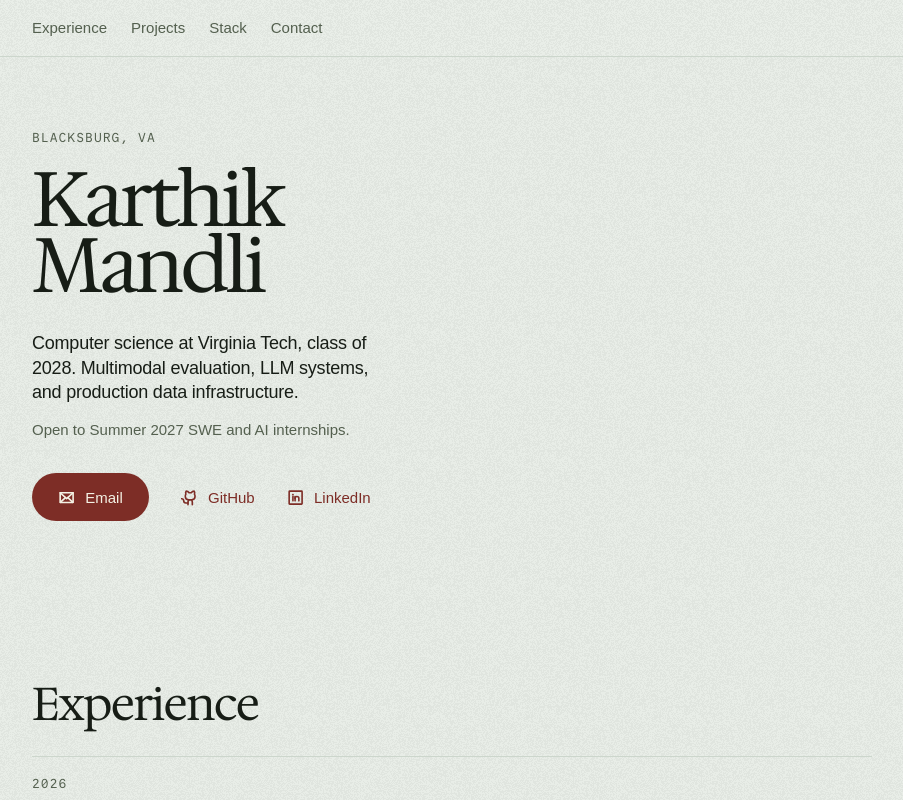
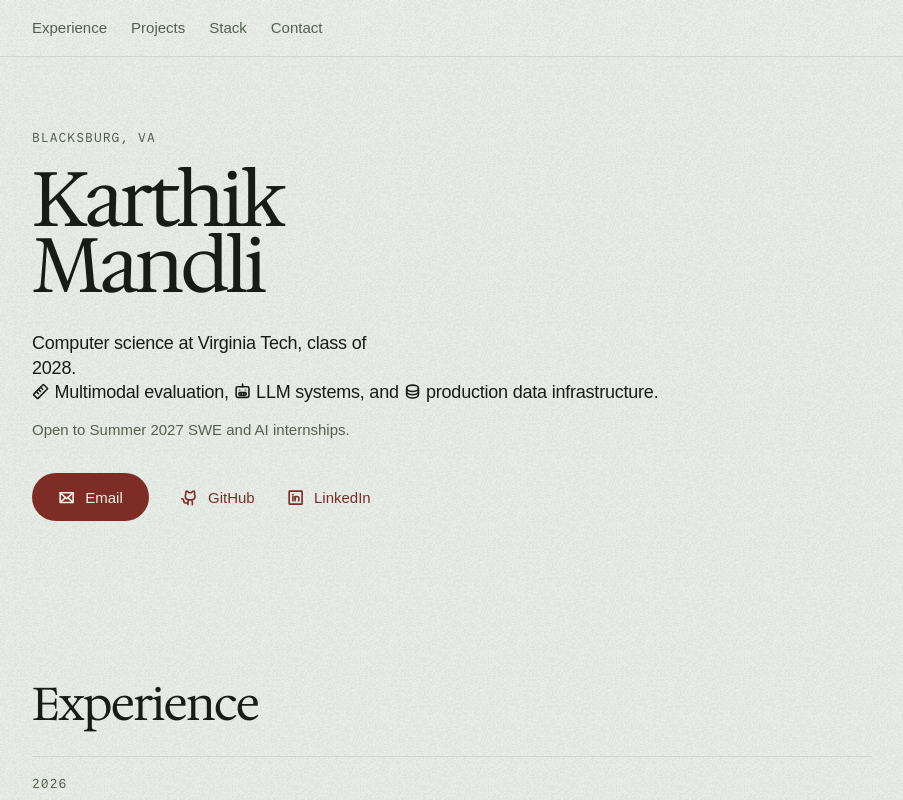
Before and after one commit to karthikm062025S/portfolio, a Next.js app: page / in a window 1280 px wide. Shown: the top 800 px of the page, without its empty margins (188-1091 px from the left). Built offline with nearby package versions, Linux system fonts and the light colour scheme; a web font is replaced by a local one.

Commit message:
Hero: name docks into the nav on scroll, field glyphs draw once

```diff
--- a/app/content.ts
+++ b/app/content.ts
@@ -10,7 +10,13 @@ export const showStories = true;
 export const identity = {
   name: "Karthik Mandli",
   kicker: "Blacksburg, VA",
-  line: "Computer science at Virginia Tech, class of 2028. Multimodal evaluation, LLM systems, and production data infrastructure.",
+  // The hero line: a lead, then the three fields, each with the glyph its rows use further down.
+  lead: "Computer science at Virginia Tech, class of 2028.",
+  fields: [
+    { label: "Multimodal evaluation", glyph: "ruler" },
+    { label: "LLM systems", glyph: "robot" },
+    { label: "production data infrastructure", glyph: "database" },
+  ] as { label: string; glyph: IconName }[],
   sub: "Open to Summer 2027 SWE and AI internships.",
   description:
     "Karthik Mandli, computer science at Virginia Tech. Multimodal evaluation, LLM systems, data infrastructure. Projects: Scout, Prospect, Witness.",
--- a/app/globals.css
+++ b/app/globals.css
@@ -91,6 +91,15 @@ html:not(.js) .theme { display: none }
   .nav a { padding-inline: 8px; font-size: 15px }
 }
 @media (min-width: 1440px) { .nav a { font-size: .9375rem } }
+/* The name docks into the nav's left slot: its track opens from 0fr once html.docked is set, and stays out of the tab order until then. */
+.nav-name { display: grid; grid-template-columns: 0fr; visibility: hidden; margin-right: 0 }
+.nav-name a { min-width: 0; overflow: clip; white-space: nowrap; padding-inline: 0; color: var(--ink); font: 400 18px/1 var(--f-serif); letter-spacing: -.02em }
+.nav-in { justify-content: flex-start }
+.nav-in > nav { margin-right: auto }
+html.docked .nav-name { grid-template-columns: 1fr; visibility: visible; margin-right: 16px }
+@media (max-width: 519px) { .nav-name .last { display: none } }
+@media (min-width: 640px) { html.docked .nav-name { margin-right: 24px } }
+@media (min-width: 1024px) { .nav-name a { font-size: calc(20 * var(--k)) } }
 
 /* ---------- Hero ---------- */
 .hero { padding: calc(var(--sp) * .45) 0 calc(var(--sp) * .5) }
@@ -103,6 +112,8 @@ html:not(.js) .theme { display: none }
 .hlinks { display: flex; flex-wrap: wrap; align-items: center; gap: 4px 24px; margin-top: 24px; font-size: calc(15 * var(--k)) }
 .hlinks a { display: inline-flex; align-items: center; gap: 10px; min-height: 48px }
 .hlinks .i { width: 1.15em; height: 1.15em }
+.field { white-space: nowrap }
+.field .i { display: inline-block; width: .95em; height: .95em; margin-right: .3em; vertical-align: -.1em }
 .hlinks .pill { padding-inline: calc(26 * var(--k)); border-radius: 999px; background: var(--pill); color: var(--pill-ink); font-weight: 500 }
 .hlinks .pill:focus-visible { outline-offset: 4px; border-radius: 999px }
 @media (min-width: 768px) {
@@ -269,5 +280,17 @@ html:not(.js) .copy { display: none }
     .nav a, .hlinks a, .plinks a, .c-icons a, summary b, .pm, .hlinks .pill, .copy { transition: color .15s ease-out, background-color .2s ease-out }
   }
 }
+@media (prefers-reduced-motion: no-preference) {
+  .nav-name { transition: grid-template-columns .45s var(--ease-out), margin-right .45s var(--ease-out), visibility 0s .45s }
+  .nav-name a { transition: opacity .3s ease-out; opacity: 0 }
+  html.docked .nav-name { transition: grid-template-columns .45s var(--ease-out), margin-right .45s var(--ease-out), visibility 0s }
+  html.docked .nav-name a { opacity: 1; transition-delay: .12s }
+  /* Each field glyph draws once in orange after the line settles, then turns to ink; the filled dots fade in. */
+  .field .i * { stroke-dasharray: 1000; animation: f-draw .9s var(--ease-out) calc(.75s + var(--i) * .18s) both, f-settle .5s ease-out calc(1.6s + var(--i) * .18s) both }
+  .field .i [fill="currentColor"] { animation: f-fade .3s ease-out calc(1.2s + var(--i) * .18s) both }
+}
+@keyframes f-draw { from { stroke-dashoffset: 1000 } to { stroke-dashoffset: 0 } }
+@keyframes f-settle { from { stroke: var(--orange) } to { stroke: currentColor } }
+@keyframes f-fade { from { opacity: 0 } }
 @keyframes name-rise { from { transform: translateY(105%) } }
 @keyframes hero-settle { from { opacity: 0; transform: translateY(8px) } }
--- a/app/layout.tsx
+++ b/app/layout.tsx
@@ -49,7 +49,8 @@ export const viewport: Viewport = {
 // DOMContentLoaded, with load as a backstop) it matches the browser bar to the ground and reveals the blocks: the ones already
 // in view directly (an observer's first notification can wait for a frame that never comes), the rest through an
 // IntersectionObserver that also reveals every block above the one entering, so a fast flick or an anchor jump never leaves one hidden.
-const boot = `(function(){var r=document.documentElement;try{var t=localStorage.getItem('theme');if(t==='light'||t==='dark')r.dataset.theme=t}catch(e){}if(!('IntersectionObserver'in window))return;r.classList.add('js');var done=false;function go(){if(done)return;done=true;var c=getComputedStyle(r).getPropertyValue('--ground').trim();if(c)document.querySelectorAll('meta[name=theme-color]').forEach(function(m){m.content=c});var all=document.querySelectorAll('.reveal');var io=new IntersectionObserver(function(es){es.forEach(function(e){if(e.isIntersecting)for(var i=0;i<all.length;i++){all[i].classList.add('in');io.unobserve(all[i]);if(all[i]===e.target)break}})},{rootMargin:'0px 0px -10% 0px'});all.forEach(function(el){if(el.getBoundingClientRect().top<innerHeight*.9)el.classList.add('in');else io.observe(el)})}if(document.readyState!=='loading')go();else document.addEventListener('DOMContentLoaded',go);addEventListener('load',go)})()`;
+// It also docks the name into the nav (html.docked) once the hero name has scrolled under the nav.
+const boot = `(function(){var r=document.documentElement;try{var t=localStorage.getItem('theme');if(t==='light'||t==='dark')r.dataset.theme=t}catch(e){}if(!('IntersectionObserver'in window))return;r.classList.add('js');var done=false;function go(){if(done)return;done=true;var c=getComputedStyle(r).getPropertyValue('--ground').trim();if(c)document.querySelectorAll('meta[name=theme-color]').forEach(function(m){m.content=c});var all=document.querySelectorAll('.reveal');var io=new IntersectionObserver(function(es){es.forEach(function(e){if(e.isIntersecting)for(var i=0;i<all.length;i++){all[i].classList.add('in');io.unobserve(all[i]);if(all[i]===e.target)break}})},{rootMargin:'0px 0px -10% 0px'});all.forEach(function(el){if(el.getBoundingClientRect().top<innerHeight*.9)el.classList.add('in');else io.observe(el)})var h=document.querySelector('.name');if(h)new IntersectionObserver(function(es){var e=es[es.length-1];r.classList.toggle('docked',!e.isIntersecting&&e.boundingClientRect.top<80)},{rootMargin:'-56px 0px 0px 0px'}).observe(h)}if(document.readyState!=='loading')go();else document.addEventListener('DOMContentLoaded',go);addEventListener('load',go)})()`;
 
 export default function RootLayout({ children }: LayoutProps<"/">) {
   return (
--- a/app/page.tsx
+++ b/app/page.tsx
@@ -55,6 +55,8 @@ export default function Home() {
     <>
       <header className="nav">
         <div className="nav-in">
+          {/* Docks once the hero name has scrolled under the nav (html.docked, set in the boot script). */}
+          <div className="nav-name"><a href="#" aria-label={`${identity.name}, back to top`}>{first}<span className="last"> {rest.join(" ")}</span></a></div>
           <nav aria-label="Sections">
             <ul>{nav.map((n) => <li key={n.href}><a href={n.href}>{n.label}</a></li>)}</ul>
           </nav>
@@ -66,7 +68,15 @@ export default function Home() {
           <div className="col">
             <p className="kicker label">{identity.kicker}</p>
             <h1 className="name"><span><span>{first}</span></span> <span><span>{rest.join(" ")}</span></span></h1>
-            <p className="line">{identity.line}</p>
+            <p className="line">
+              {identity.lead}{" "}
+              {identity.fields.map((f, i) => (
+                <span key={f.label} className="field" style={{ "--i": i } as CSSProperties}>
+                  {i === identity.fields.length - 1 && "and "}
+                  <Icon name={f.glyph} />{f.label}{i < identity.fields.length - 1 ? ", " : "."}
+                </span>
+              ))}
+            </p>
             <p className="sub">{identity.sub}</p>
             <ul className="hlinks" aria-label="Contact">
               <li><a className="pill" {...mail}><Icon name="envelope" />Email</a></li>
```
